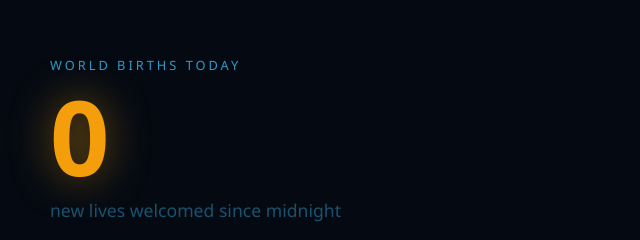
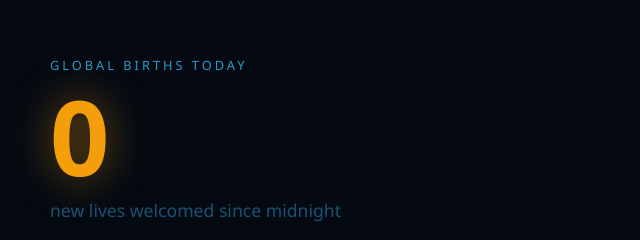
Before and after one commit to HarunYakut/Birth-Counter, a plain HTML site: page index.html in a window 1280 px wide. Shown: the part 240-480 px from the top of the page, 0-640 px from the left. Drawn offline with Linux system fonts and the light colour scheme; no server answers.

Commit message:
World changed to global

```diff
--- a/index.html
+++ b/index.html
@@ -51,7 +51,7 @@
 
     <div class="container">
         <div class="stats-panel">
-            <div class="label">World Births Today</div>
+            <div class="label">Global Births Today</div>
             <div id="birthCount" class="count">0</div>
             <div class="sub-text">new lives welcomed since midnight</div>
             <div class="progress-box">
```
